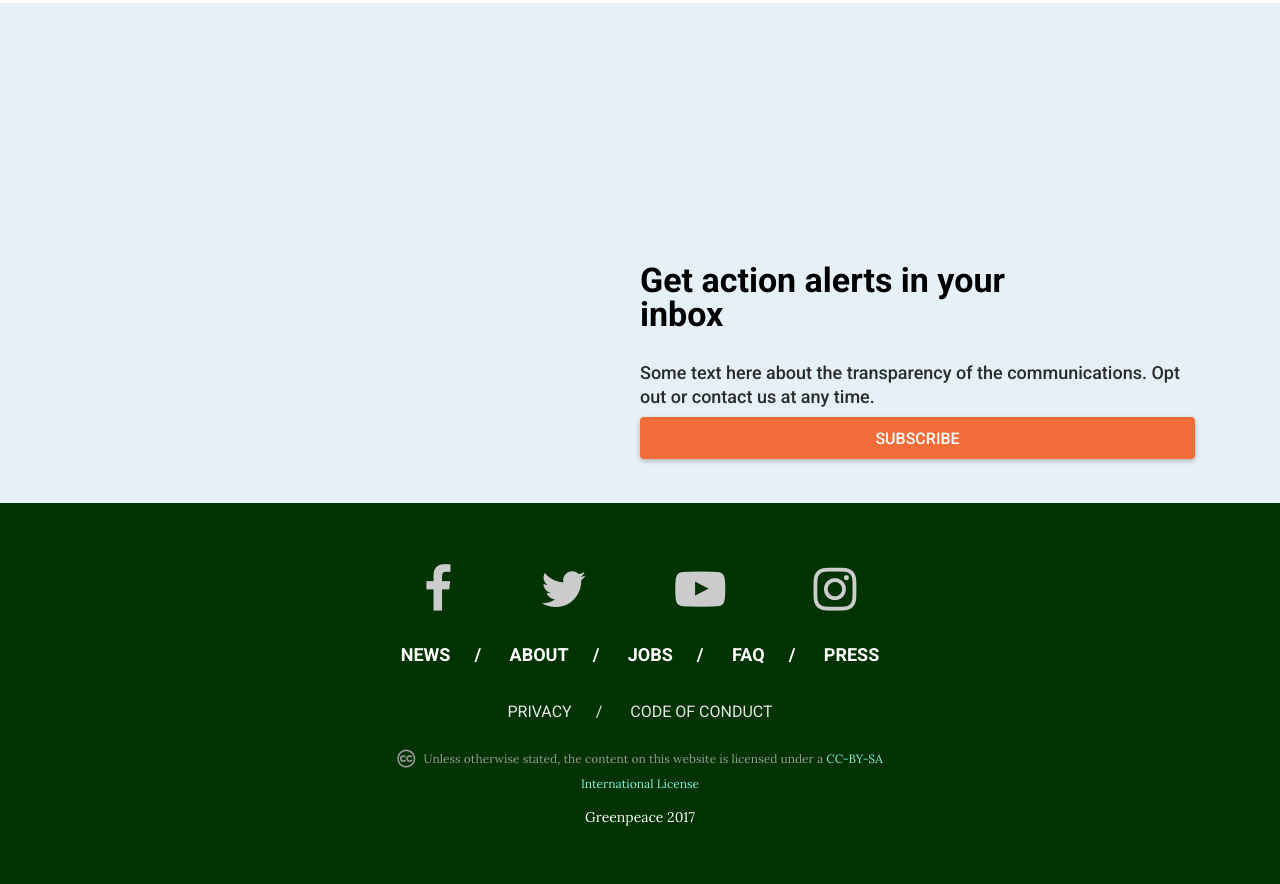
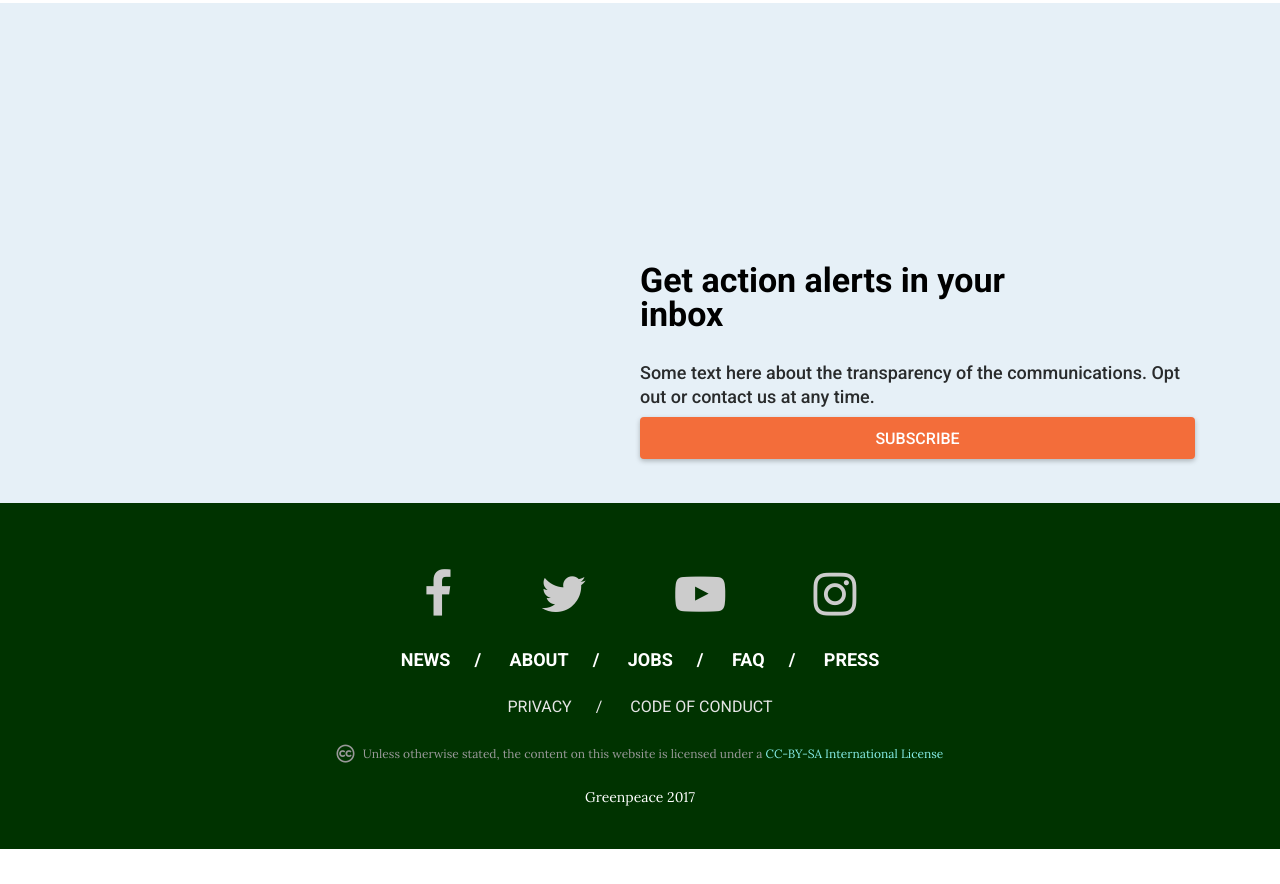
Before and after one commit to greenpeace/planet4-presentation-layer, a website: page index.html in a window 1280 px wide. Shown: the part 2669-3553 px from the top of the page. After the commit the page ends 3518 px from the top, so only its background shows below. Drawn offline with nearby package versions, Linux system fonts and the light colour scheme; files that its build step writes are made by us from their sources.

Commit message:
Fine-tuning spacing

```diff
--- a/index.html
+++ b/index.html
@@ -989,7 +989,7 @@
 			<li><a href="#">Code of Conduct</a></li>
 		</ul>
 
-		<p class="copyright-text col-md-8 col-lg-6">
+		<p class="copyright-text col-md-8">
 			<i class="fa fa-creative-commons"></i>
 			Unless otherwise stated, the content on this website is licensed under a <a href="">CC-BY-SA International License</a>
 		</p>
--- a/src/scss/common/_footer.scss
+++ b/src/scss/common/_footer.scss
@@ -7,11 +7,11 @@
   text-align: center;
 
   @include medium-and-up {
-    padding: 35px 0 30px;
+    padding: 25px 0 20px;
   }
 
   @include large-and-up {
-    padding: 50px 0 40px;
+    padding: 55px 0 25px;
   }
 
   /**
@@ -22,7 +22,7 @@
     background-color: $dark-blue;
   }
 
-  .search {
+  .search & {
     background-color: $blue-tiber;
   }
 
@@ -70,7 +70,7 @@
 
     @include large-and-up {
       &:after {
-        margin: 0 24px;
+        margin: 0 24px 0;
       }
     }
   }
@@ -86,7 +86,7 @@
 
   @include medium-and-up {
     font-size: rem(16);
-    margin-bottom: 10px;
+    margin-bottom: 0;
   }
 
   @include large-and-up {
@@ -115,6 +115,10 @@
   margin-left: auto;
   margin-right: auto;
 
+  @include medium-and-up {
+    line-height: 1;
+  }
+
   i {
     display: block;
     font-size: rem(25);
@@ -141,4 +145,8 @@
   @include medium-and-up {
     font-size: rem(14);
   }
+
+  @include medium-and-up {
+    margin-top: 15px;
+  }
 }
```
Also changed, not shown: act.html (+1 -1 lines), explore.html (+1 -1 lines), home.html (+1 -1 lines), issue.html (+1 -1 lines), post.html (+1 -1 lines), search-result.html (+1 -1 lines), search-without-result.html (+1 -1 lines).
